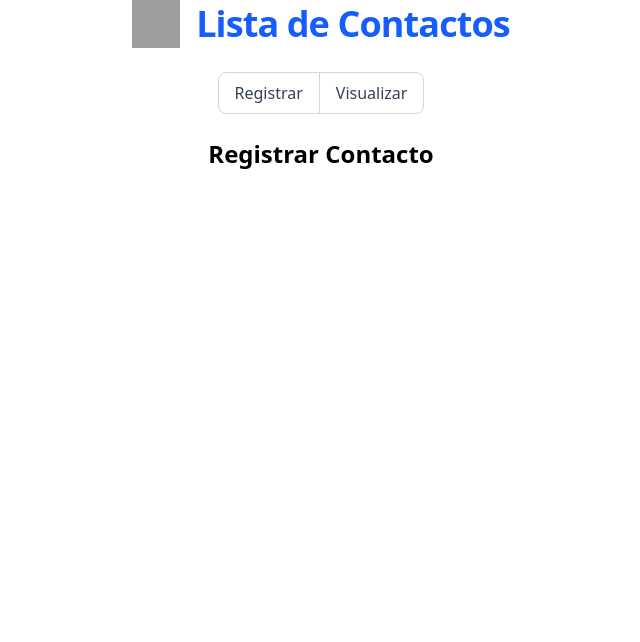
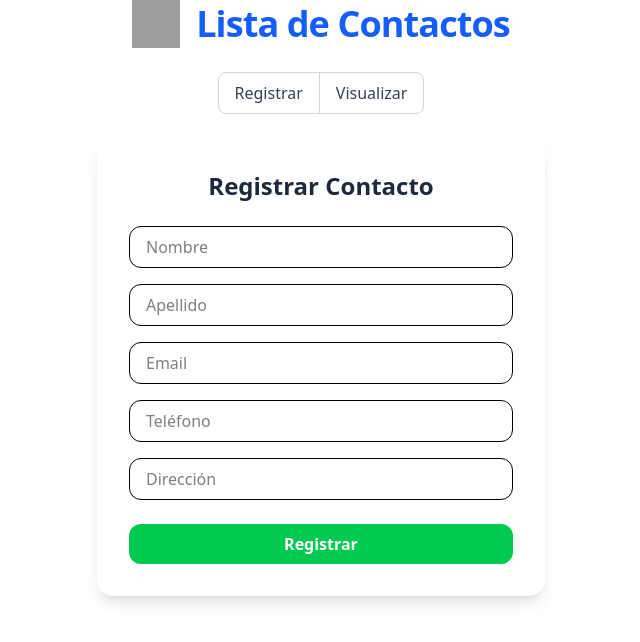
Before and after one commit to UrbanoTrejoOrlando/Proyecto_Contactos, a React (Vite) app in the folder frontend-contactos/: page / in a window 1280 px wide. Shown: the top 642 px of the page, without its empty margins (319-959 px from the left). Built offline with nearby package versions, Linux system fonts and the light colour scheme; grey boxes are pictures that could not be loaded.

Commit message:
Modificaciones

```diff
--- a/frontend-contactos/src/Registrar/Registrar.jsx
+++ b/frontend-contactos/src/Registrar/Registrar.jsx
@@ -2,17 +2,63 @@ import React from 'react'
 
 const Registrar = () => {
   return (
-    <>
-    <form>
-      <h2 className="text-2xl font-bold text-black-600 text-center">Registrar Contacto</h2>
-      <div>
-        <input
-          type="text"
-        />
-      </div>
-    </form>
+    <div className="flex items-center justify-center ">
+      <form className="bg-white p-8 rounded-2xl shadow-lg w-full max-w-md">
+        <h2 className="text-2xl font-bold text-gray-800 text-center mb-6">Registrar Contacto</h2>
 
-    </>
+        <div className="mb-4">
+          <input
+            type="text"
+            placeholder="Nombre"
+            required
+            className="w-full px-4 py-2 border rounded-xl focus:outline-none focus:ring-2 focus:ring-green-400"
+          />
+        </div>
+
+        <div className="mb-4">
+          <input
+            type="text"
+            placeholder="Apellido"
+            required
+            className="w-full px-4 py-2 border rounded-xl focus:outline-none focus:ring-2 focus:ring-green-400"
+          />
+        </div>
+
+        <div className="mb-4">
+          <input
+            type="email"
+            placeholder="Email"
+            required
+            className="w-full px-4 py-2 border rounded-xl focus:outline-none focus:ring-2 focus:ring-green-400"
+          />
+        </div>
+
+        <div className="mb-4">
+          <input
+            type="tel"
+            placeholder="Teléfono"
+            required
+            className="w-full px-4 py-2 border rounded-xl focus:outline-none focus:ring-2 focus:ring-green-400"
+          />
+        </div>
+
+        <div className="mb-6">
+          <input
+            type="text"
+            placeholder="Dirección"
+            required
+            className="w-full px-4 py-2 border rounded-xl focus:outline-none focus:ring-2 focus:ring-green-400"
+          />
+        </div>
+
+        <button
+          type="submit"
+          className="w-full bg-green-500 hover:bg-green-600 text-white font-semibold py-2 rounded-xl transition duration-200"
+        >
+          Registrar
+        </button>
+      </form>
+    </div>
   )
 }
 
```
